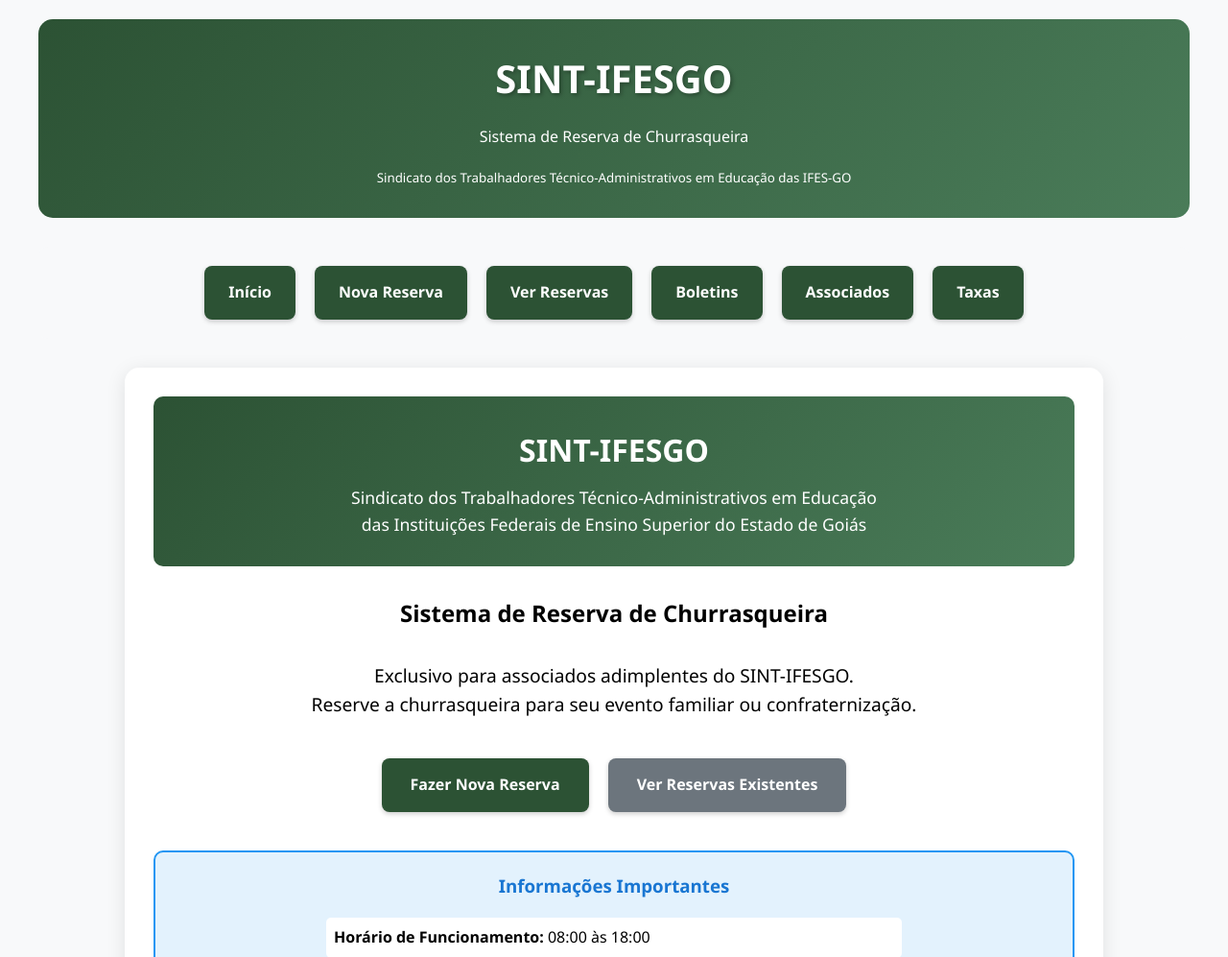
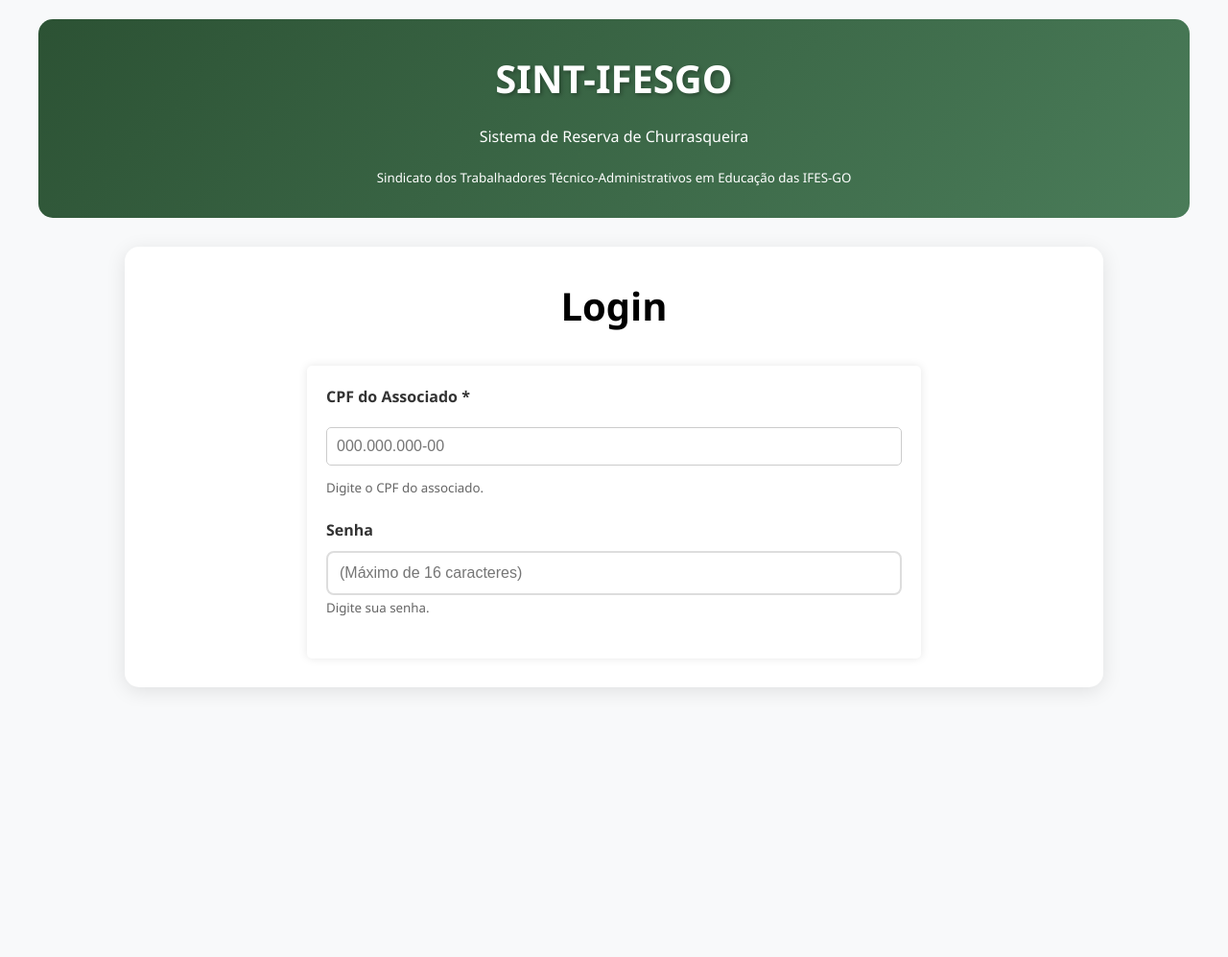
Before and after one commit to Turma3PythonNoturno/Projeto-Integrador---Sistema-de-Gerenciamento-de-Churrasqueiras, a Flask app: page / in a window 1280 px wide. Shown: the top 997 px of the page at 96% size. After the commit the page ends 720 px from the top, so only its background shows below. Run offline with Flask 3, Linux system fonts and the light colour scheme.

Commit message:
pagina de login

```diff
--- a/app/routes.py
+++ b/app/routes.py
@@ -11,8 +11,11 @@
 taxa_service = container.get_taxa_service()
 boletim_service = container.get_boletim_service()
 
-
 @routes.route('/')
+def login():
+    #Pagina de Login, vai ser exibida assim que for acessado o sistema.
+    return render_template('login.html')
+@routes.route('/inicio')
 def inicio():
     """Página inicial do sistema SINT-IFESGO"""
     try:
--- a/app/templates/base.html
+++ b/app/templates/base.html
@@ -147,12 +147,15 @@
     </style>
 </head>
 <body>
+    {% block cabecalho %}
     <div class="header">
-        <h1>{% block cabecalho %}SINT-IFESGO{% endblock %}</h1>
+        <h1>SINT-IFESGO</h1>
         <p>Sistema de Reserva de Churrasqueira</p>
         <small>Sindicato dos Trabalhadores Técnico-Administrativos em Educação das IFES-GO</small>
     </div>
+    {% endblock %}
 
+    {% block navbar %}
     <nav class="nav">
         <a href="{{ url_for('routes.inicio') }}">Início</a>
         <a href="{{ url_for('routes.nova_reserva') }}">Nova Reserva</a>
@@ -161,7 +164,7 @@
         <a href="{{ url_for('routes.listar_associados') }}">Associados</a>
         <a href="{{ url_for('routes.listar_taxas') }}">Taxas</a>
     </nav>
-
+    {% endblock %}
     <div class="container">
         {% block conteudo %}{% endblock %}
     </div>
--- /dev/null
+++ b/app/templates/login.html
@@ -0,0 +1,32 @@
+{% extends "base.html" %}
+
+{% block titulo %}
+    {% endblock %}
+
+{% block navbar %}
+    {% endblock %}
+
+{% block conteudo %}
+<h2 style="text-align: center; margin-bottom: 30px; margin-top: auto; font-size: 40px;">Login</h2>
+
+<div id="mensagem" style="display: none;" class="alert"></div>
+
+<form id="form-reserva" style="max-width: 600px; margin: 0 auto;">
+    <!-- Validação de CPF do Associado -->
+    <div class="form-group">
+        <label for="cpf_associado">CPF do Associado *</label>
+        <input type="text" id="cpf_associado" name="cpf_associado" required maxlength="14"
+               placeholder="000.000.000-00">
+        <small style="color: #666;">Digite o CPF do associado.</small>
+        <div id="status-associado" style="margin-top: 10px;"></div>
+    </div>
+        <div class="form-group">
+        <label for="password">Senha</label>
+        <input type="password" id="password" name="password" required maxlength="14"
+               placeholder="(Máximo de 16 caracteres)">
+        <small style="color: #666;">Digite sua senha. </small>
+        <div id="status-associado" style="margin-top: 10px;"></div>
+    </div>
+    {% endblock %}
+</body>
+</html>
```
